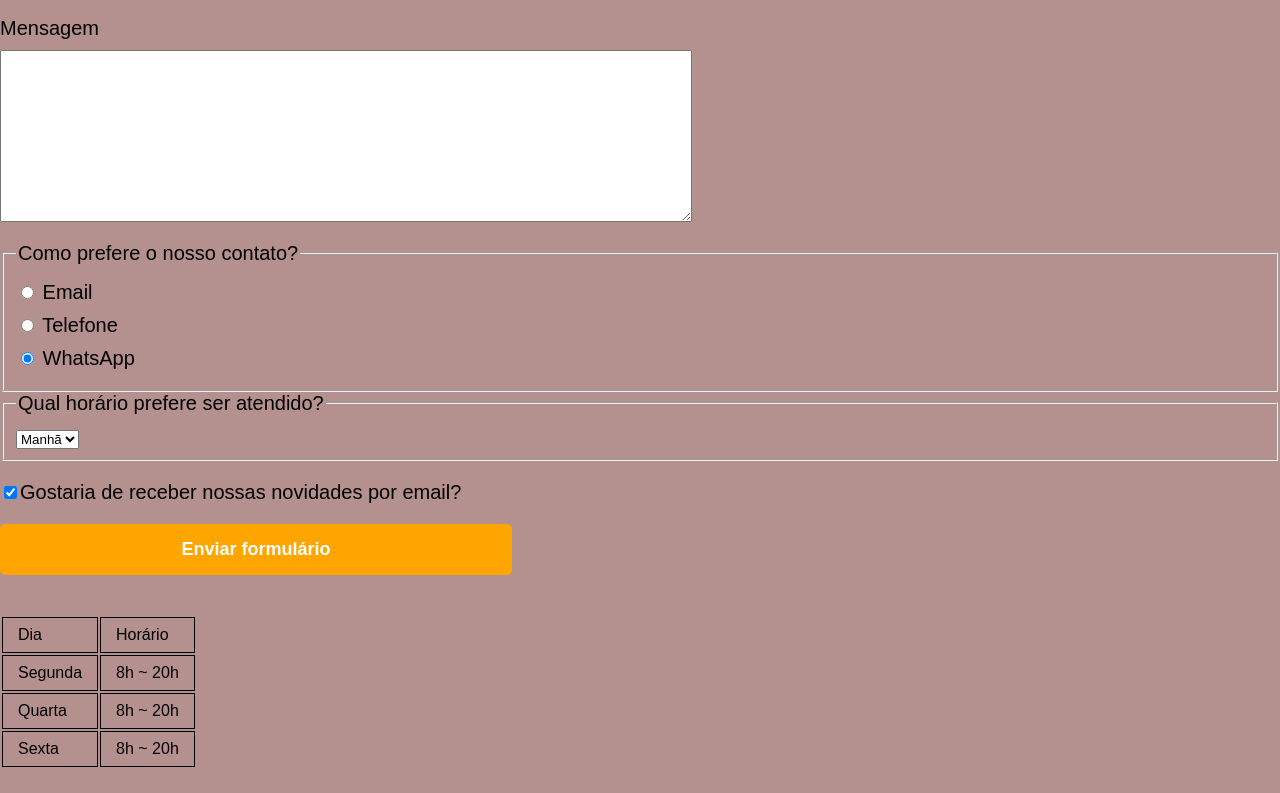
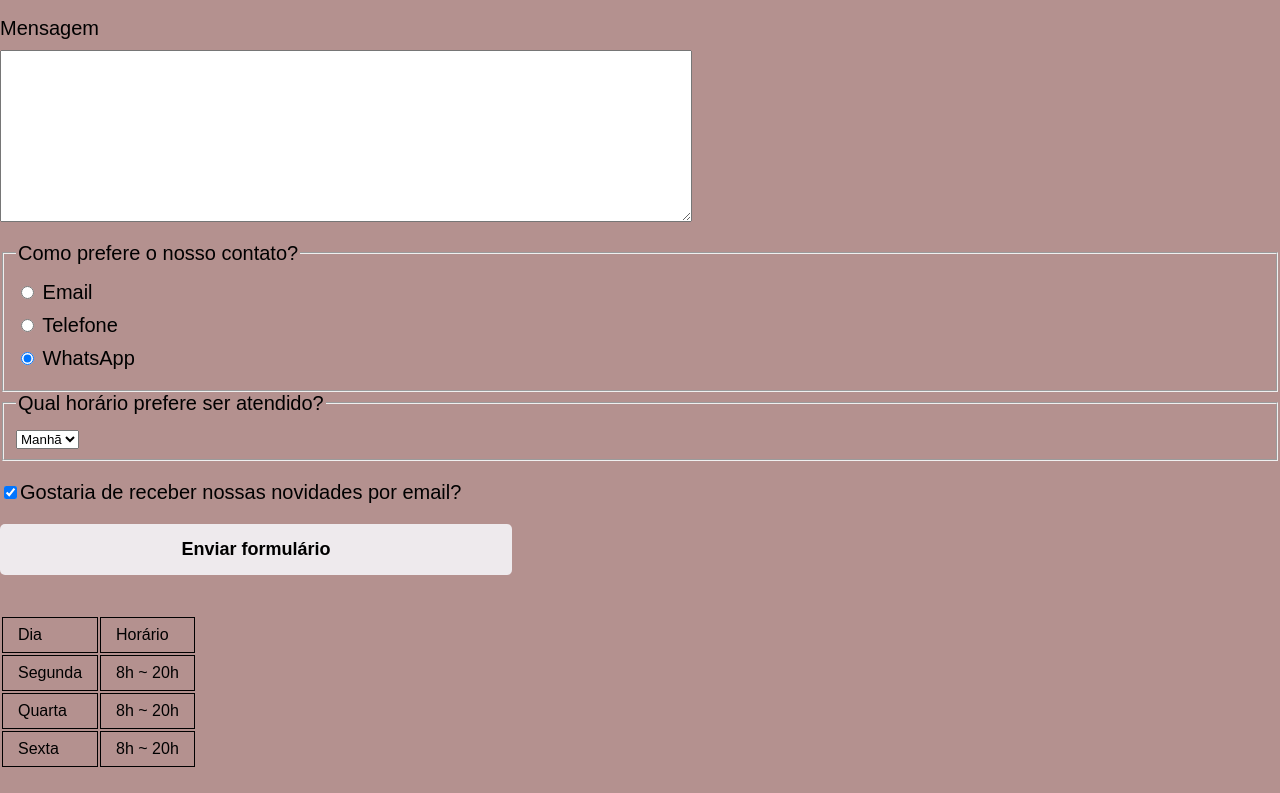
Before and after one commit to lehmaynardi/est-dio, a plain HTML site: page agendamentos.html in a window 1280 px wide. Shown: the part 650-1443 px from the top of the page. Drawn offline with Linux system fonts and the light colour scheme.

Commit message:
Add files via upload

```diff
--- a/agendamentos.css
+++ b/agendamentos.css
@@ -61,8 +61,8 @@ form label, form legend {
 .enviar {
 	width:40%;
 	padding: 15px 0;
-	background: orange;
-	color: white;
+	background: rgb(238, 234, 237);
+	color: rgb(0, 0, 0);
 	font-weight: bold;
 	font-size: 18px;
 	border: none;
@@ -72,7 +72,7 @@ form label, form legend {
 }
 
 .enviar:hover {
-	background: darkorange;
+	background: rgb(7, 6, 4);
 	transform: scale(1.2);
 }
 
```
